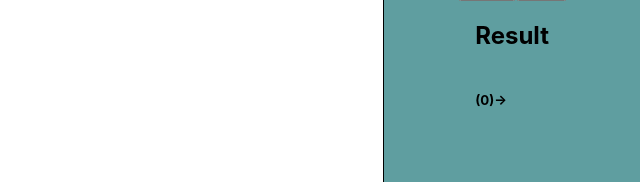
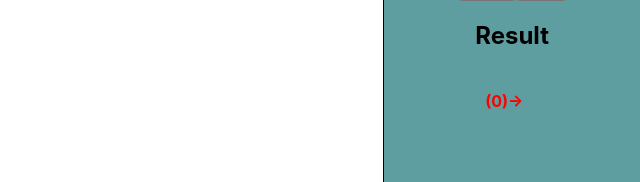
Before and after one commit to ThuongDoo/search-algorithms, a React (Create React App) app: page / in a window 1280 px wide. Both pictures are taken after typing "Sample", "Sample" into the empty fields and a click on the button "Search". Shown: the part 411-593 px from the top of the page, without its empty margins (640-1280 px from the left). Built offline with nearby package versions, Linux system fonts and the light colour scheme.

Commit message:
completed

```diff
--- a/src/components/Arrow.js
+++ b/src/components/Arrow.js
@@ -1,4 +1,4 @@
-import React, { useEffect, useRef } from "react";
+import React from "react";
 import "../styles.css";
 function Arrow({ x, y, value }) {
   const [startX, startY] = x;
--- a/src/components/BestFirstSearch.js
+++ b/src/components/BestFirstSearch.js
@@ -1,5 +1,3 @@
-import React from "react";
-
 class Node {
   constructor({ state, parent = null, action = null, pCost = 0 }) {
     this.state = state;
--- a/src/components/Graph.js
+++ b/src/components/Graph.js
@@ -96,6 +96,10 @@ class Graph {
       })
       .filter((node) => node !== null);
   }
+
+  getIsDirect() {
+    return this.isDirect;
+  }
 }
 
 export default Graph;
--- a/src/components/GraphEditor.js
+++ b/src/components/GraphEditor.js
@@ -1,4 +1,4 @@
-import React, { useEffect, useRef, useState } from "react";
+import React, { useRef, useState } from "react";
 import "../styles.css";
 import Node from "./Node";
 import { Field, Form, Formik } from "formik";
@@ -83,6 +83,7 @@ function GraphEditor() {
     setMyGraph(newGraph);
     setPath(tracePath(BestFirstSearch(newGraph, compareNodebyPCost)));
   };
+  console.log("reload");
   return (
     <div className="graph">
       <div className="graph-content" ref={parentRef}>
@@ -162,7 +163,7 @@ function GraphEditor() {
         </Formik>
         <Formik
           initialValues={{
-            graphType: false,
+            graphType: myGraph.getIsDirect() || false,
             start: myGraph.getInitialNode() || "",
             end: myGraph.getGoalNode() || "",
           }}
@@ -216,9 +217,9 @@ function GraphEditor() {
           <h2>Result</h2>
           <div className="path">
             {path?.map((node) => (
-              <h5>
+              <h4>
                 {node.state}({node.pCost}){"->"}
-              </h5>
+              </h4>
             ))}
           </div>
         </div>
--- a/src/styles.css
+++ b/src/styles.css
@@ -46,6 +46,12 @@
 }
 
 .path{
+  padding: 0 10px;
+  width: 100%;
   display: flex;
+  flex-wrap: wrap;
   gap: 10px;
 }
+.path h4 {
+  color: red;
+}
```
